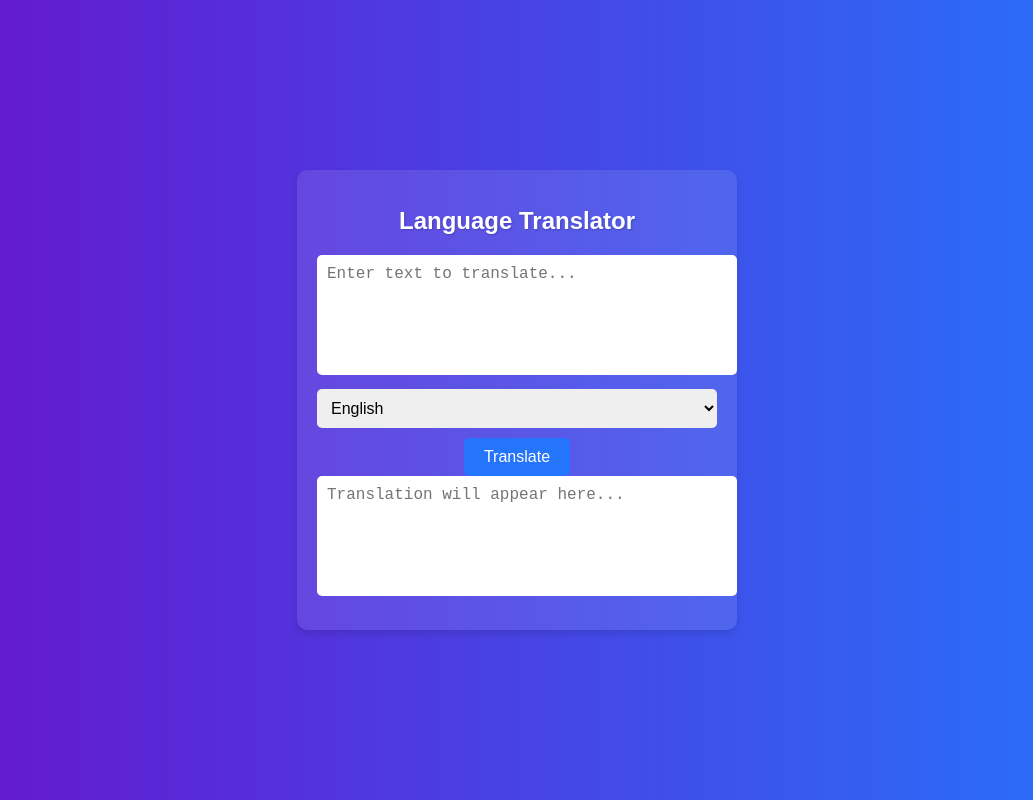
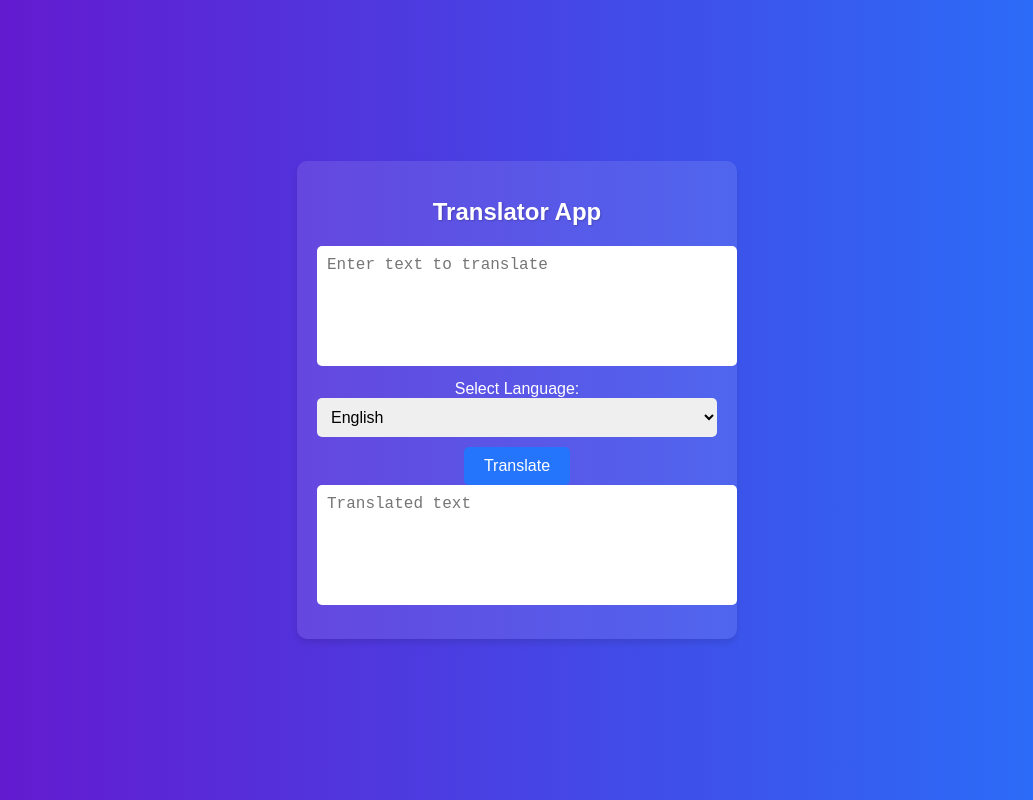
Before and after one commit to ease777/translator-website, a plain HTML site: page index.html in a window 1280 px wide. Shown: the whole page, without its empty margins (123-1156 px from the left). Drawn offline with Linux system fonts and the light colour scheme.

Commit message:
Add files via upload

```diff
--- a/index.html
+++ b/index.html
@@ -8,18 +8,30 @@
 </head>
 <body>
     <div class="container">
-        <h1>Language Translator</h1>
-        <textarea id="inputText" placeholder="Enter text to translate..."></textarea>
+        <h1>Translator App</h1>
+
+        <textarea id="inputText" placeholder="Enter text to translate" rows="4" cols="50"></textarea>
+
+        <br>
+
+        <label for="languageSelect">Select Language:</label>
         <select id="languageSelect">
             <option value="en">English</option>
             <option value="es">Spanish</option>
             <option value="fr">French</option>
             <option value="de">German</option>
-            <!-- Add more languages as needed -->
+            <option value="id">Indonesian</option>
         </select>
+
+        <br>
+
         <button id="translateBtn">Translate</button>
-        <textarea id="outputText" placeholder="Translation will appear here..." readonly></textarea>
+
+        <br>
+
+        <textarea id="outputText" placeholder="Translated text" rows="4" cols="50" readonly></textarea>
     </div>
+
     <script src="script.js"></script>
 </body>
 </html>
```
